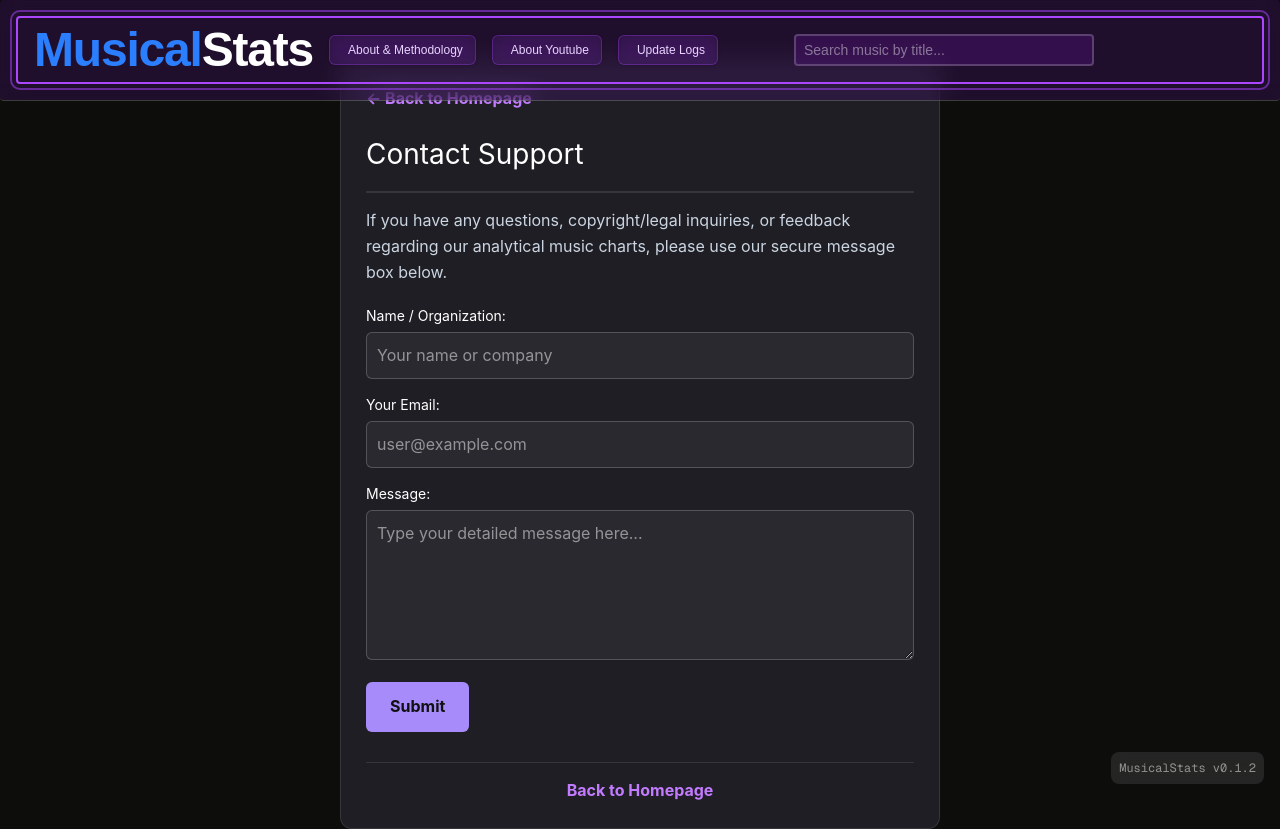
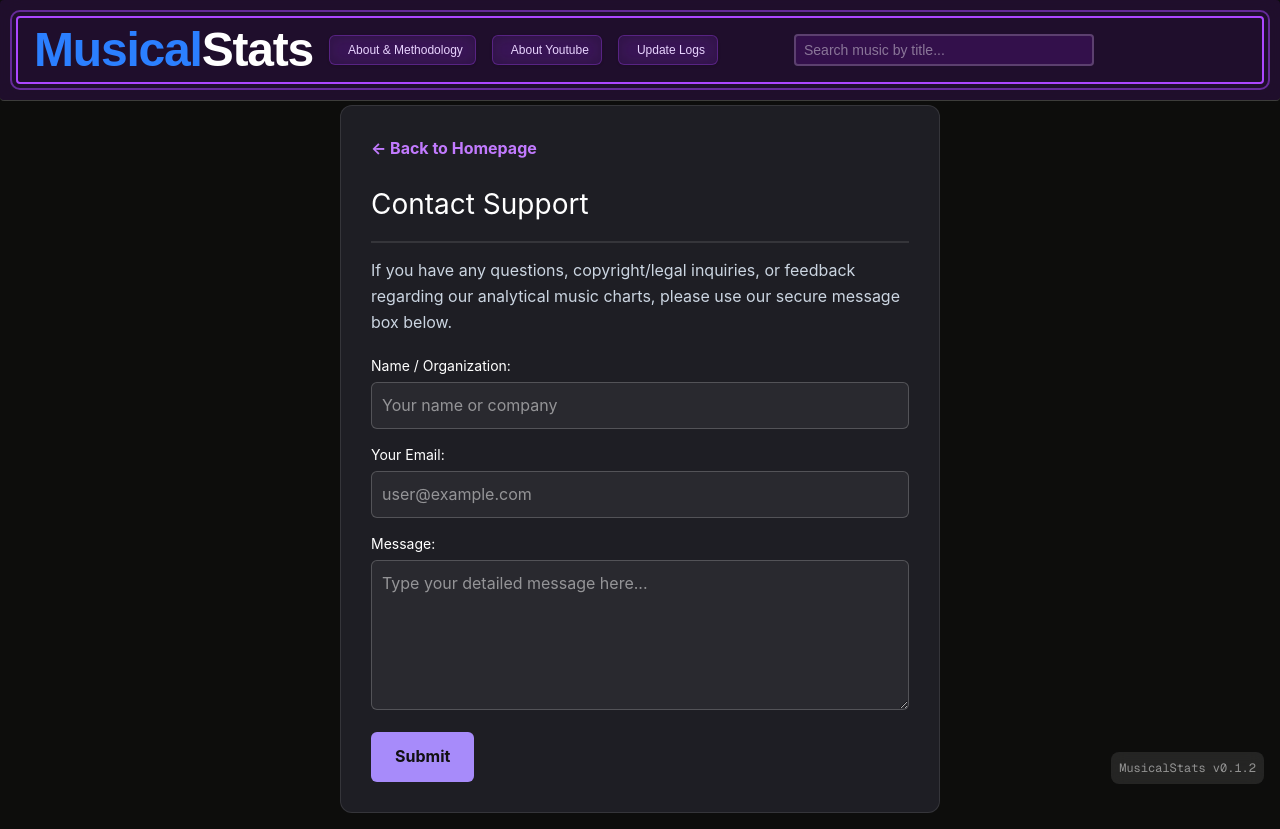
Before and after one commit to trecreator/Musicstats, a Next.js app: page /contact in a window 1280 px wide. Shown: the top 829 px of the page. Built offline with nearby package versions, Linux system fonts and the light colour scheme.

Commit message:
small fixes

```diff
--- a/src/app/contact/page.tsx
+++ b/src/app/contact/page.tsx
@@ -40,8 +40,8 @@ export default function ContactPage() {
   return (
     <div style={{
       maxWidth: '600px',
-      margin: '60px auto',
-      padding: '25px',
+      margin: '105px auto',
+      padding: '30px',
       fontFamily: '-apple-system, BlinkMacSystemFont, "Segoe UI", Roboto, sans-serif',
       color: '#f1f5f9',
       backgroundColor: '#1e1e24', // Fundo cinza escuro
@@ -52,7 +52,7 @@ export default function ContactPage() {
 
       {/* LINK DE RETORNO NO TOPO */}
       <div style={{ marginBottom: '20px' }}>
-        <Link href="/" className="text-purple-400 hover:text-purple-300 hover:underline font-bold">
+        <Link href="/" className="text-purple-400 hover:text-purple-300 hover:underline font-bold mt-[15]">
            ← Back to Homepage
         </Link>
       </div>
@@ -135,11 +135,7 @@ export default function ContactPage() {
         </button>
       </form>
 
-      <div style={{ marginTop: '30px', paddingTop: '15px', borderTop: '1px solid rgba(255, 255, 255, 0.1)', textAlign: 'center' }}>
-        <Link href="/" className="text-purple-400 hover:text-purple-300 hover:underline font-bold">
-           Back to Homepage
-        </Link>
-      </div>
+
 
     </div>
   );
--- a/src/app/video/[id]/page.tsx
+++ b/src/app/video/[id]/page.tsx
@@ -288,7 +288,7 @@ export default async function VideoPage({ params, searchParams }: VideoPageProps
 
       {/* FOOTER */}
       <h5 className="text-center text-xs text-white/55 border-t border-white/5 pt-4 pb-4">
-        Wanna see your music here?{" "}
+        Wanna see your favourite music here?{" "}
         <Link href="/contact" className="text-purple-400 hover:underline font-bold">
           Contact
         </Link>
```
